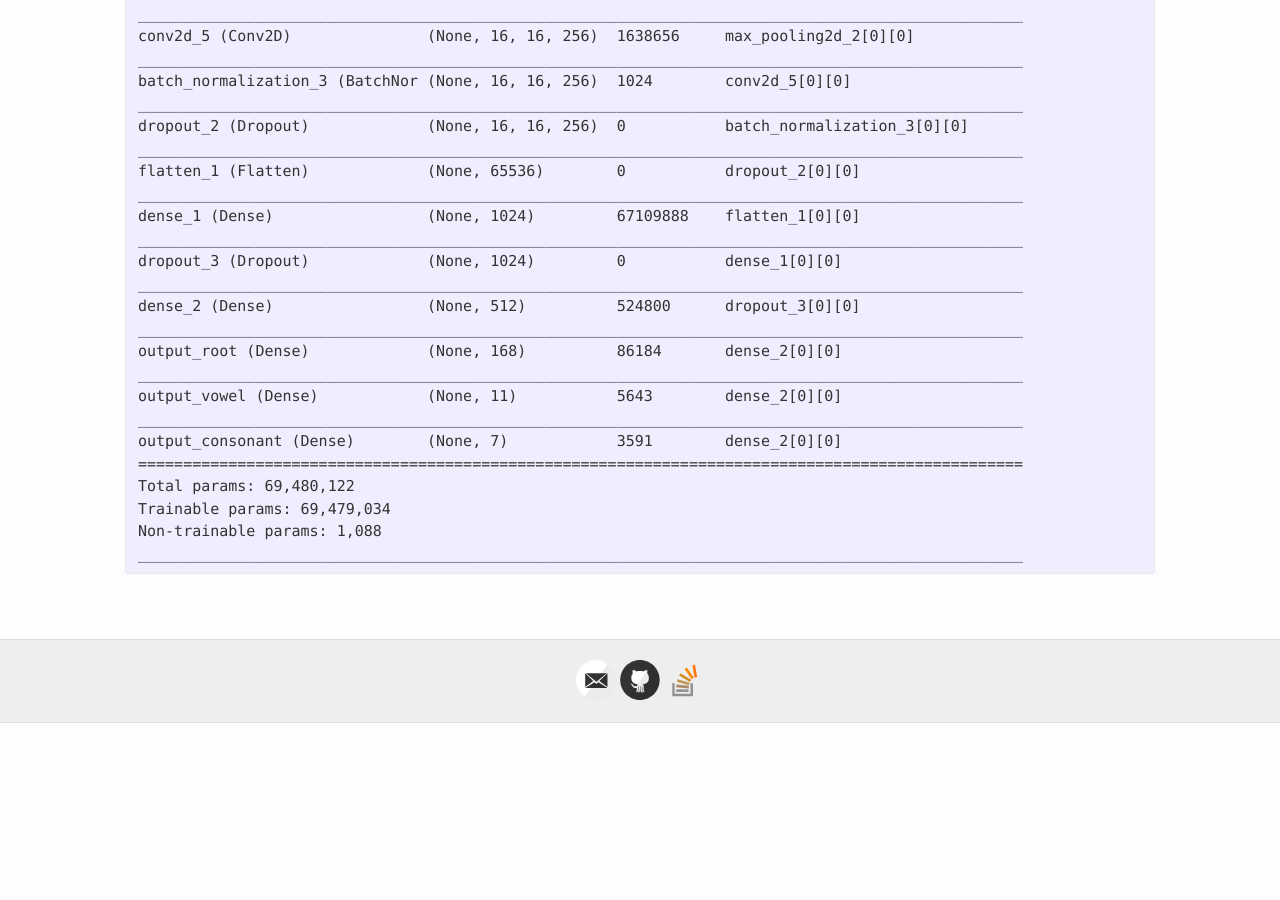
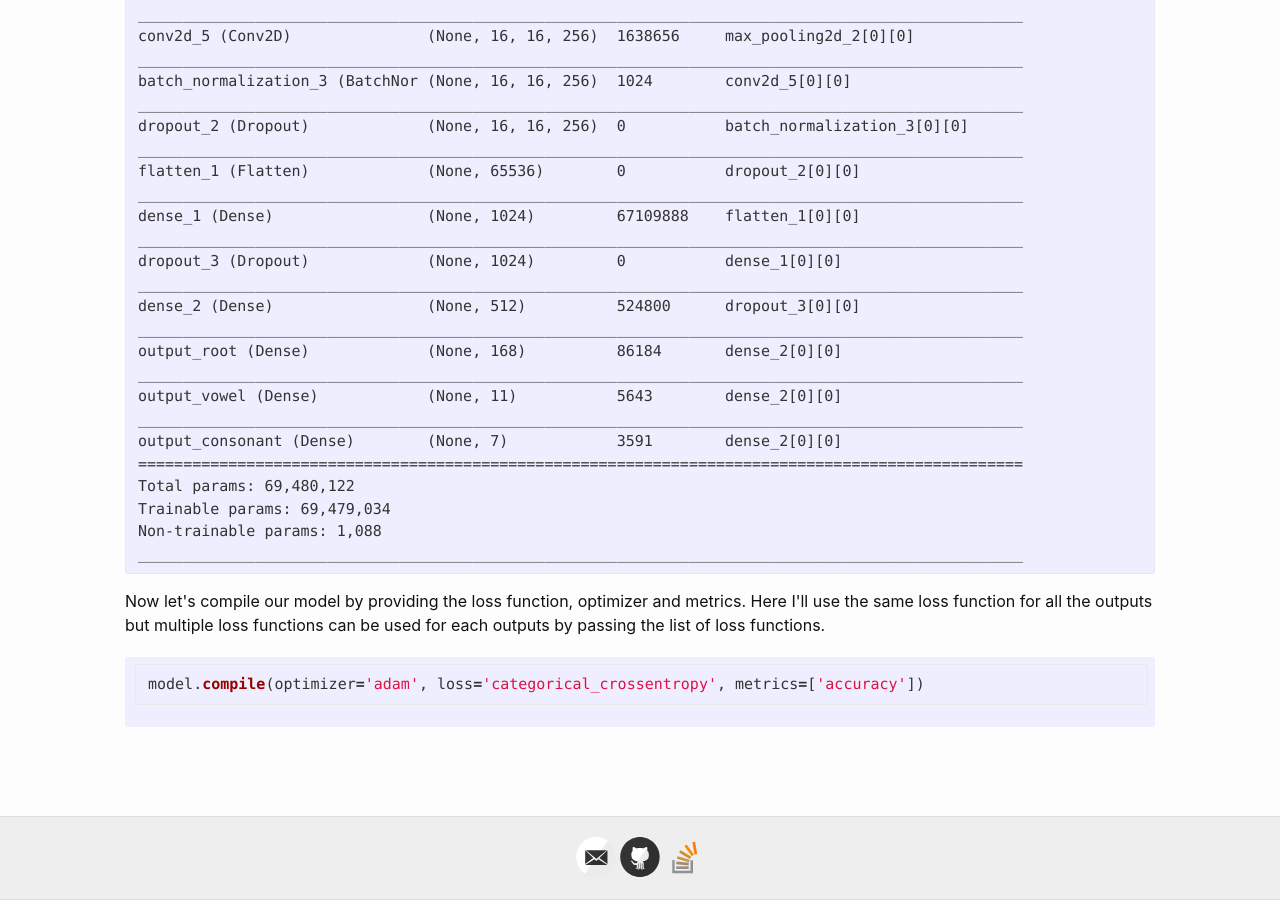
Before and after one commit to Kaushal28/kaushal28.github.io, a Jekyll site: the page built from _posts/2020-03-29-Building-Multi-Output-CNN-with-Keras.html, in a window 1280 px wide and 900 px high, scrolled down 2933 px. Built offline with Jekyll 4.4.1, drawn with Linux system fonts in a browser that asks for light colours; formulas are drawn with MathJax 3; comment, search, counter and statistics services are not loaded; before the commit the page ends 3656 px from its top, so only the background shows below that.

Commit message:
Update 2020-03-29-Building-Multi-Output-CNN-with-Keras.html

```diff
--- a/_posts/2020-03-29-Building-Multi-Output-CNN-with-Keras.html
+++ b/_posts/2020-03-29-Building-Multi-Output-CNN-with-Keras.html
@@ -142,7 +142,14 @@ Non-trainable params: 1,088
 __________________________________________________________________________________________________
 </pre>
 
+<p> Now let's compile our model by providing the loss function, optimizer and metrics. Here I'll use the same loss function for all the outputs but multiple loss functions can be used for each outputs by passing the list of loss functions. </p>
+{% highlight python %}
+model.compile(optimizer='adam', loss='categorical_crossentropy', metrics=['accuracy'])
+{% endhighlight %}
 
+
+
+<br>
 <div id="disqus_thread"></div>
 <script>
 
```
